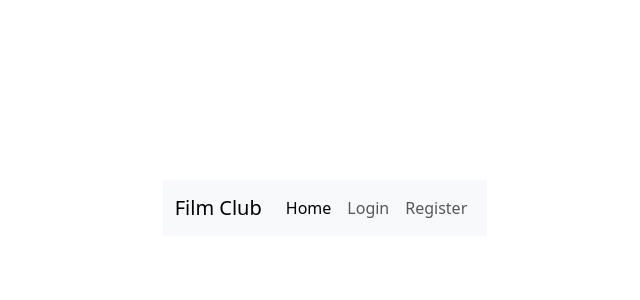
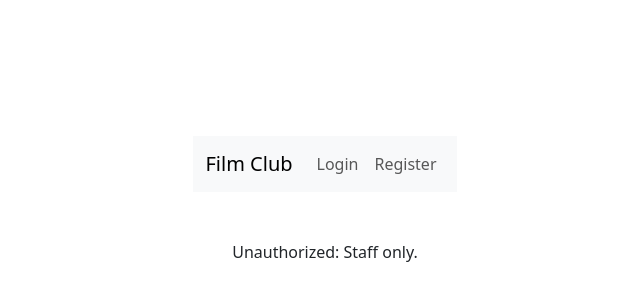
Before and after one commit to aimed-at-jupiter/film-club, a React (Vite) app in the folder client/: page /create-event in a window 1280 px wide. Shown: the part 192-492 px from the top of the page, without its empty margins (315-955 px from the left). Built offline with nearby package versions, Linux system fonts and the light colour scheme; no server answers.

Commit message:
adding post event page, event form, conditional nav buttons, logout

```diff
--- a/client/src/App.jsx
+++ b/client/src/App.jsx
@@ -6,6 +6,7 @@ import Home from "./pages/HomePage";
 import Login from "./pages/LoginPage";
 import Register from "./pages/RegisterPage";
 import EventPage from "./pages/EventPage";
+import PostEventPage from "./pages/PostEventPage";
 
 function App() {
   return (
@@ -16,6 +17,7 @@ function App() {
         <Route path="/login" element={<Login />} />
         <Route path="/register" element={<Register />} />
         <Route path="/events/:event_id" element={<EventPage />} />
+        <Route path="/create-event" element={<PostEventPage />} />
       </Routes>
     </>
   );
--- /dev/null
+++ b/client/src/api/postEvent.js
@@ -0,0 +1,8 @@
+import { fetchWithAuth } from "./fetchWithAuth";
+
+export function postEvent(eventData) {
+  return fetchWithAuth("/events", {
+    method: "POST",
+    body: JSON.stringify(eventData),
+  });
+}
--- /dev/null
+++ b/client/src/components/EventForm.jsx
@@ -0,0 +1,64 @@
+import { useState } from "react";
+
+function EventForm({ onSubmit, loading }) {
+  const [formData, setFormData] = useState({
+    film_title: "",
+    film_year: "",
+    film_director: "",
+    film_img_url: "",
+    event_type: "",
+    date: "",
+    start_time: "",
+    end_time: "",
+    location: "",
+    price: "",
+  });
+
+  const handleChange = (e) => {
+    const { name, value } = e.target;
+    setFormData((prev) => ({ ...prev, [name]: value }));
+  };
+
+  const handleSubmit = (e) => {
+    e.preventDefault();
+    onSubmit(formData);
+  };
+
+  return (
+    <form onSubmit={handleSubmit} className="card p-4 shadow-sm border-0">
+      <h4 className="mb-4 text-center">Create New Event</h4>
+
+      {Object.keys(formData).map((key) => (
+        <div className="mb-3" key={key}>
+          <label className="form-label text-capitalize">
+            {key.replace(/_/g, " ")}
+          </label>
+          <input
+            type={
+              key.includes("date")
+                ? "date"
+                : key.includes("time")
+                ? "time"
+                : "text"
+            }
+            className="form-control"
+            name={key}
+            value={formData[key]}
+            onChange={handleChange}
+            required={!["film_img_url", "price"].includes(key)}
+          />
+        </div>
+      ))}
+
+      <button
+        type="submit"
+        className="btn btn-success w-100"
+        disabled={loading}
+      >
+        {loading ? "Posting..." : "Post Event"}
+      </button>
+    </form>
+  );
+}
+
+export default EventForm;
--- a/client/src/components/Navbar.jsx
+++ b/client/src/components/Navbar.jsx
@@ -1,10 +1,16 @@
+import { useAuth } from "../context/AuthContext";
+import { Link } from "react-router-dom";
+
 function Navbar() {
+  const { user, logoutUser } = useAuth();
+
   return (
     <nav className="navbar navbar-expand-lg bg-body-tertiary">
       <div className="container-fluid">
-        <a className="navbar-brand" href="#">
+        <Link className="navbar-brand" to="/">
           Film Club
-        </a>
+        </Link>
+
         <button
           className="navbar-toggler"
           type="button"
@@ -16,18 +22,49 @@ function Navbar() {
         >
           <span className="navbar-toggler-icon"></span>
         </button>
+
         <div className="collapse navbar-collapse" id="navbarNavAltMarkup">
-          <div className="navbar-nav">
-            <a className="nav-link active" aria-current="Page" href="/">
-              Home
-            </a>
-            <a className="nav-link" href="/login">
-              Login
-            </a>
-            <a className="nav-link" href="/register">
-              Register
-            </a>
-          </div>
+          <ul className="navbar-nav">
+            {user && user.role === "staff" && (
+              <li className="nav-item">
+                <Link
+                  className="nav-link text-success fw-bold"
+                  to="/create-event"
+                >
+                  + Create Event
+                </Link>
+              </li>
+            )}
+
+            {user ? (
+              <>
+                <li className="nav-item me-2">
+                  <span className="navbar-text">Hi, {user.username}</span>
+                </li>
+                <li className="nav-item">
+                  <button
+                    className="btn btn-outline-danger"
+                    onClick={logoutUser}
+                  >
+                    Logout
+                  </button>
+                </li>
+              </>
+            ) : (
+              <>
+                <li className="nav-item">
+                  <Link className="nav-link" to="/login">
+                    Login
+                  </Link>
+                </li>
+                <li className="nav-item">
+                  <Link className="nav-link" to="/register">
+                    Register
+                  </Link>
+                </li>
+              </>
+            )}
+          </ul>
         </div>
       </div>
     </nav>
--- a/client/src/context/AuthContext.jsx
+++ b/client/src/context/AuthContext.jsx
@@ -39,6 +39,7 @@ export function AuthProvider({ children }) {
     setUser(null);
     localStorage.removeItem("user");
     localStorage.removeItem("token");
+    window.location.href = "/";
   };
 
   const registerUser = (newUserData) => {
--- a/client/src/pages/PostEventPage.jsx
+++ b/client/src/pages/PostEventPage.jsx
@@ -0,0 +1,44 @@
+import { useState } from "react";
+import { useNavigate } from "react-router-dom";
+import { useAuth } from "../context/AuthContext";
+import { postEvent } from "../api/postEvent";
+import EventForm from "../components/EventForm";
+
+function PostEventPage() {
+  const { user } = useAuth();
+  const navigate = useNavigate();
+  const [loading, setLoading] = useState(false);
+  const [error, setError] = useState(null);
+
+  if (!user || user.role !== "staff") {
+    return <p className="text-center mt-5">Unauthorized: Staff only.</p>;
+  }
+
+  const handleSubmit = (formData) => {
+    setLoading(true);
+    setError(null);
+
+    postEvent(formData)
+      .then(() => {
+        navigate("/"); // go back to home after success
+      })
+      .catch((err) => {
+        console.error("Error creating event:", err);
+        setError(err.msg || "Failed to create event");
+      })
+      .finally(() => {
+        setLoading(false);
+      });
+  };
+
+  return (
+    <div className="container mt-5" style={{ maxWidth: "600px" }}>
+      {error && (
+        <div className="alert alert-danger text-center mb-3">{error}</div>
+      )}
+      <EventForm onSubmit={handleSubmit} loading={loading} />
+    </div>
+  );
+}
+
+export default PostEventPage;
```
